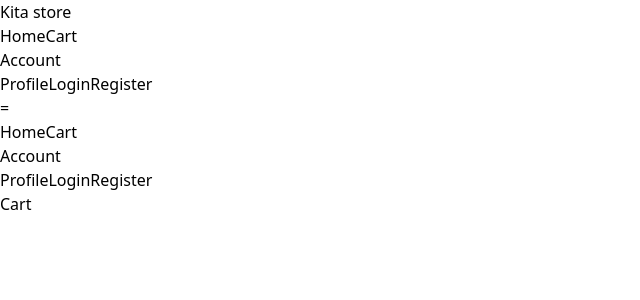
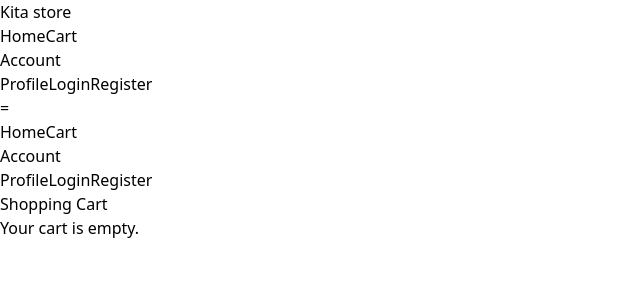
Before and after one commit to agustrio1/market, a React (Vite) app in the folder client/: page /cart in a window 1280 px wide. Shown: the top 300 px of the page, without its empty margins (0-640 px from the left). Built offline with nearby package versions, Linux system fonts and the light colour scheme.

Commit message:
tambah fitur cart

```diff
--- a/client/package.json
+++ b/client/package.json
@@ -10,7 +10,11 @@
     "preview": "vite preview"
   },
   "dependencies": {
+    "@fortawesome/fontawesome-svg-core": "^6.4.2",
+    "@fortawesome/free-solid-svg-icons": "^6.4.2",
+    "@fortawesome/react-fontawesome": "^0.2.0",
     "axios": "^1.5.0",
+    "font-awesome": "^4.7.0",
     "react": "^18.2.0",
     "react-dom": "^18.2.0",
     "react-router-dom": "^6.16.0"
--- a/client/src/App.jsx
+++ b/client/src/App.jsx
@@ -5,17 +5,20 @@ import Navbar from './components/header/navbar'
 import Home from './pages/Home'
 import Cart from './pages/Cart'
 import ProductDetail from './components/main/ProductDetail';
+import { CartProvider } from './context/CartContext';
 
 
 function App() {
   return (
     <Router>
       <Navbar />
+      <CartProvider>
       <Routes>
         <Route path="/" element={<Home />} />
         <Route path="/cart" element={<Cart />} />
         <Route path='/product/:id' element={<ProductDetail/>} />
       </Routes>
+      </CartProvider>
     </Router>
   )
 }
--- a/client/src/components/header/navbar.jsx
+++ b/client/src/components/header/navbar.jsx
@@ -14,7 +14,7 @@ const Navbar = () => {
   };
 
   return (
-    <nav className="bg-blue-700 p-4 shadow-lg">
+    <nav className="bg-blue-700 p-4 shadow-lg fixed w-full">
       <div className="container mx-auto flex justify-between items-center">
         <Link to="/" className="text-white text-2xl font-bold">Kita store</Link>
 
--- a/client/src/components/main/ProductCard.jsx
+++ b/client/src/components/main/ProductCard.jsx
@@ -26,7 +26,7 @@ const ProductCard = ({ selectedCategory, products }) => {
           <img
             src={product.image}
             alt={product.title}
-            className="w-full h-48 object-cover"
+            className="w-auto h-60 m-auto "
           />
           <div className="p-4">
             <h2 className="text-gray-800 text-xl font-semibold">
--- a/client/src/components/main/ProductDetail.jsx
+++ b/client/src/components/main/ProductDetail.jsx
@@ -1,10 +1,14 @@
 import React, { useEffect, useState } from "react";
-import { useParams } from "react-router-dom";
+import { Link, useParams } from "react-router-dom";
 import fetchProduct from "../../utils/api";
+import { useCart } from "../../context/CartContext";
+import { FontAwesomeIcon } from "@fortawesome/react-fontawesome";
+import { faShoppingCart } from "@fortawesome/free-solid-svg-icons";
 
 const ProductDetail = () => {
   const { id } = useParams();
   const [product, setProduct] = useState(null);
+  const { addToCart } = useCart();
 
   useEffect(() => {
     const fetchData = async () => {
@@ -27,12 +31,16 @@ const ProductDetail = () => {
     fetchData();
   }, [id]);
 
+  const handleAddToCart = () => {
+    addToCart(product);
+  };
+
   if (!product) {
     return <div>Loading...</div>;
   }
 
   return (
-    <div className="p-4 rounded-lg shadow-lg-bg-white shadow-lg mx-auto max-w-[1200px]">
+    <div className="p-4 pt-32a rounded-lg shadow-lg-bg-white shadow-lg mx-auto max-w-[1200px]">
       <img
         src={product.image}
         alt={product.title}
@@ -45,6 +53,14 @@ const ProductDetail = () => {
         <p className="text-gray-800 font-bold mt-2">
           ${product.price.toFixed(2)}
         </p>
+        <button
+        onClick={handleAddToCart}
+        className="bg-blue-500 text-white px-4 py-2 rounded-full hover:bg-blue-600 transition duration-300 ease-in-out"
+      >
+        <FontAwesomeIcon icon={faShoppingCart} className="mr-2" />
+        Add to Cart
+      </button>
+      <Link to="/cart" className="text-blue-500 ml-2">View Cart</Link>
       </div>
     </div>
   );
--- /dev/null
+++ b/client/src/context/CartContext.jsx
@@ -0,0 +1,69 @@
+import React, { createContext, useContext, useState, useCallback, useEffect } from "react";
+
+const CartContext = createContext();
+
+export const useCart = () => {
+  return useContext(CartContext);
+};
+
+export const CartProvider = ({ children }) => {
+  const [cart, setCart] = useState([]);
+
+  const addToCart = useCallback((product) => {
+    setCart((prevCart) => {
+      const existingProductIndex = prevCart.findIndex((item) => item.id === product.id);
+      if (existingProductIndex !== -1) {
+        const updatedCart = [...prevCart];
+        updatedCart[existingProductIndex].quantity += 1;
+        return updatedCart;
+      } else {
+        return [...prevCart, { ...product, quantity: 1 }];
+      }
+    });
+  }, []);
+
+  const removeFromCart = useCallback((productId) => {
+    setCart((prevCart) => prevCart.filter((item) => item.id !== productId));
+  }, []);
+
+  const decrementCartItem = useCallback((productId) => {
+    setCart((prevCart) => {
+      return prevCart.map((item) => {
+        if (item.id === productId && item.quantity > 1) {
+          item.quantity -= 1;
+        }
+        return item;
+      });
+    });
+  }, []);
+
+  const incrementCartItem = useCallback((productId) => {
+    setCart((prevCart) => {
+      return prevCart.map((item) => {
+        if (item.id === productId) {
+          item.quantity += 1;
+        }
+        return item;
+      });
+    });
+  }, []);
+
+  const calculateTotalPrice = () => {
+    return cart.reduce((total, item) => total + item.price * item.quantity, 0);
+  };
+
+  return (
+    <CartContext.Provider
+      value={{
+        cart,
+        addToCart,
+        removeFromCart,
+        decrementCartItem,
+        incrementCartItem,
+        calculateTotalPrice,
+      }}
+    >
+      {children}
+    </CartContext.Provider>
+  );
+};
--- a/client/src/pages/Cart.jsx
+++ b/client/src/pages/Cart.jsx
@@ -1,9 +1,75 @@
-import React from 'react'
+import React, { useEffect } from 'react';
+import { useCart } from '../context/CartContext';
+import { FontAwesomeIcon } from '@fortawesome/react-fontawesome';
+import { faPlus, faMinus, faTrash } from '@fortawesome/free-solid-svg-icons';
 
-function Cart() {
+const Cart = () => {
+  const { cart, removeFromCart, incrementCartItem, decrementCartItem } = useCart();
+
+  // Fungsi untuk menyimpan keranjang ke local storage setiap kali ada perubahan
+  useEffect(() => {
+    localStorage.setItem('cart', JSON.stringify(cart));
+  }, [cart]);
+
+  const calculateTotalPrice = () => {
+    return cart.reduce((total, product) => total + product.price * product.quantity, 0);
+  };
+
   return (
-    <div>Cart</div>
-  )
-}
+    <div className="p-4 rounded-lg shadow-lg-bg-white shadow-lg mx-auto max-w-[1200px]">
+      <h2 className="text-2xl font-semibold mb-4">Shopping Cart</h2>
+      {cart.length === 0 ? (
+        <p>Your cart is empty.</p>
+      ) : (
+        <>
+          <ul>
+            {cart.map((item) => (
+              <li key={item.id} className="border-b py-4 flex items-center justify-between">
+                <div className="flex items-center">
+                  <img
+                    src={item.image}
+                    alt={item.title}
+                    className="w-16 h-16 rounded-full mr-4"
+                  />
+                  <div>
+                    <h3 className="text-lg">{item.title}</h3>
+                    <p className="text-gray-600">Price: ${item.price.toFixed(2)}</p>
+                  </div>
+                </div>
+                <div className="flex items-center">
+                  <button
+                    onClick={() => decrementCartItem(item.id)}
+                    className="text-red-500 hover:text-red-700 mr-2"
+                  >
+                    <FontAwesomeIcon icon={faMinus} />
+                  </button>
+                  <span>{item.quantity}</span>
+                  <button
+                    onClick={() => incrementCartItem(item.id)}
+                    className="text-green-500 hover:text-green-700 ml-2"
+                  >
+                    <FontAwesomeIcon icon={faPlus} />
+                  </button>
+                  <button
+                    onClick={() => removeFromCart(item.id)}
+                    className="text-red-500 hover:text-red-700 ml-2"
+                  >
+                    <FontAwesomeIcon icon={faTrash} />
+                  </button>
+                </div>
+              </li>
+            ))}
+          </ul>
+          <div className="mt-8">
+            <p className="text-lg font-semibold">Total: ${calculateTotalPrice().toFixed(2)}</p>
+            <button className="bg-blue-500 text-white px-4 py-2 rounded-full hover:bg-blue-600 transition duration-300 ease-in-out mt-4">
+              Checkout
+            </button>
+          </div>
+        </>
+      )}
+    </div>
+  );
+};
 
-export default Cart
+export default Cart;
--- a/client/src/pages/Home.jsx
+++ b/client/src/pages/Home.jsx
@@ -59,7 +59,7 @@ function Home() {
   };
 
   return (
-    <div className="pt-16 m:pt-8">
+    <div className="pt-24 m:pt-20">
       <SearchBar onSearch={handleSearch} />
       <Category
         categories={categories}
```
Also changed, not shown: 1 other file (tests, documents, lock files or other folders).
